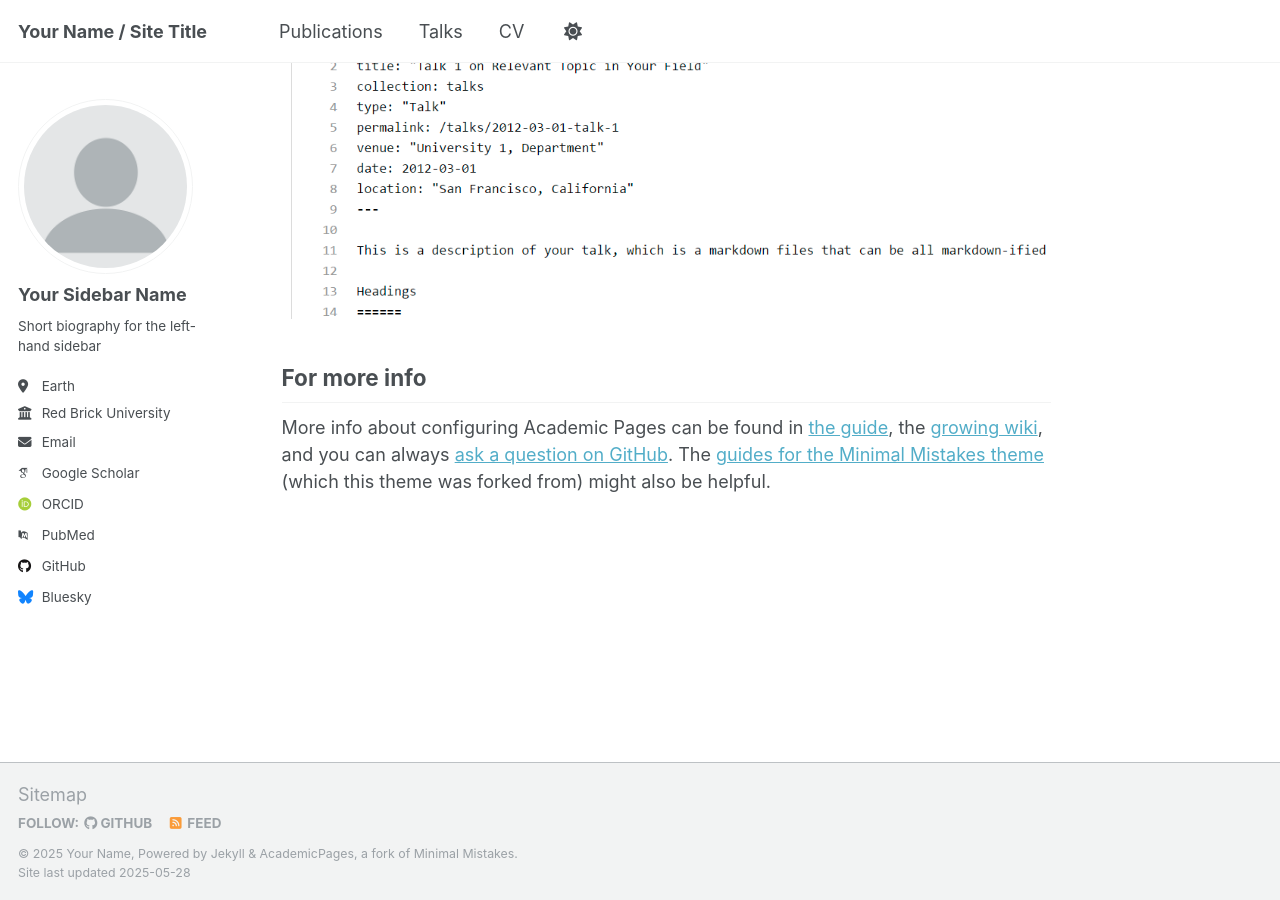
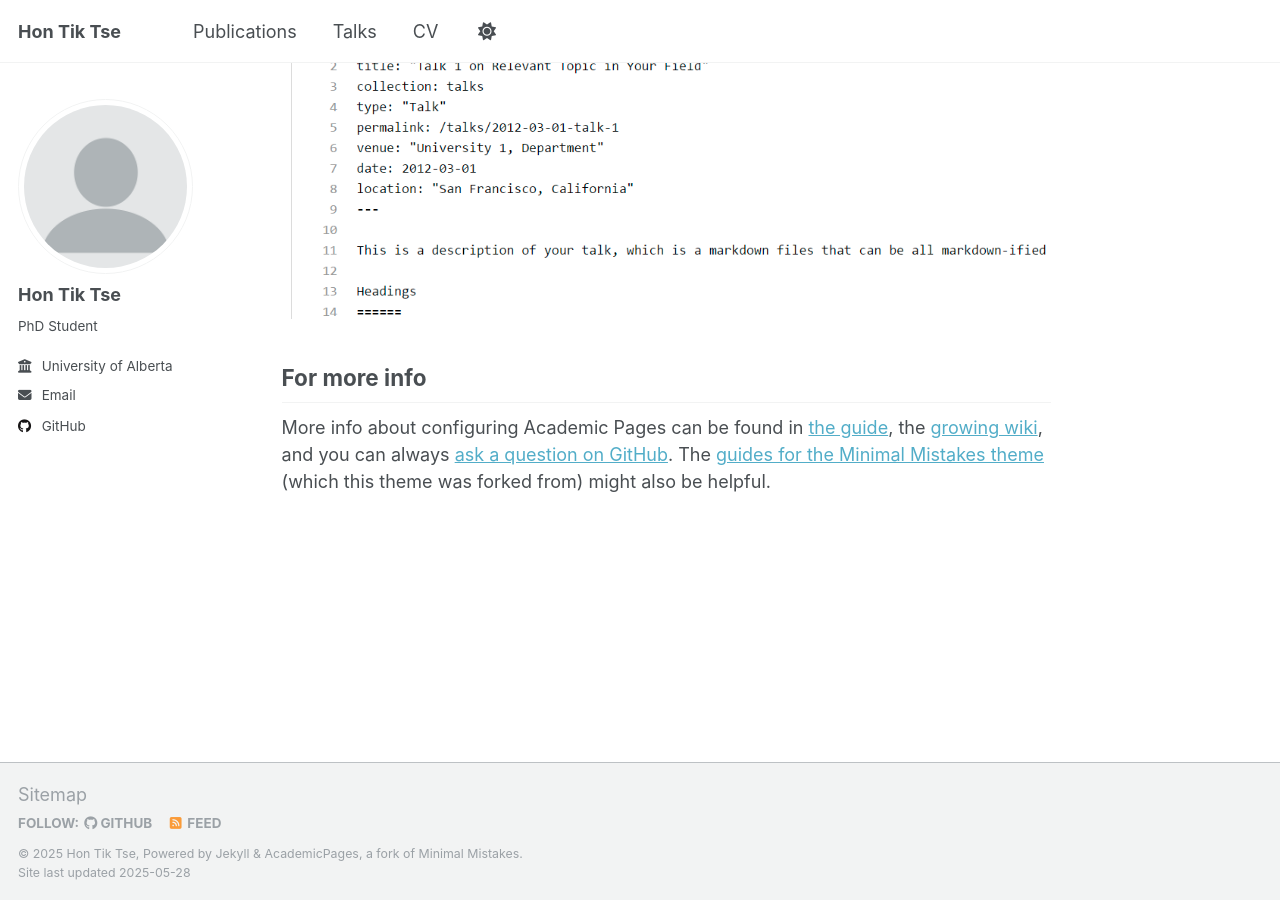
Before and after one commit to httse9/httse9.github.io, a Jekyll site: the page built from _pages/about.md, in a window 1280 px wide and 900 px high, scrolled down 2636 px. Built offline with Jekyll 4.4.1, drawn with Linux system fonts in a browser that asks for light colours; some web fonts are replaced.

Commit message:
Update _config.yml

```diff
--- a/_config.yml
+++ b/_config.yml
@@ -9,13 +9,13 @@
 # Basic Site Settings
 locale                   : "en-US"
 site_theme               : "default"
-title                    : "Your Name / Site Title"
+title                    : "Hon Tik Tse"
 title_separator          : "-"
-name                     : &name "Your Name"
-description              : &description "personal description"
-url                      : https://academicpages.github.io # the base hostname & protocol for your site e.g. "https://[your GitHub username].github.io" or if you already have some other page hosted on Github then use "https://[your GitHub username].github.io/[Your Repo Name]"
+name                     : &name "Hon Tik Tse"
+description              : &description "PhD Student @ University of Alberta"
+url                      : https://httse9.github.io # the base hostname & protocol for your site e.g. "https://[your GitHub username].github.io" or if you already have some other page hosted on Github then use "https://[your GitHub username].github.io/[Your Repo Name]"
 baseurl                  : "" # the subpath of your site, e.g. "/blog"
-repository               : "academicpages/academicpages.github.io"
+repository               : "httse9.github.io"
 
 # Site Author - The following control what appear as part of the author content on the side bar.
 #               If a field is blank the icon and link will not appear, otherwise it will be shown.
@@ -23,22 +23,22 @@ repository               : "academicpages/academicpages.github.io"
 author:
   # Biographic information
   avatar           : "profile.png"
-  name             : "Your Sidebar Name"
+  name             : "Hon Tik Tse"
   pronouns         : # example: "she/her"
-  bio              : "Short biography for the left-hand sidebar"
-  location         : "Earth"
-  employer         : "Red Brick University"
+  bio              : "PhD Student"
+  # location         : ""
+  employer         : "University of Alberta"
   uri              : # URL
-  email            : "none@example.org"
+  email            : "hontik@ualberta.ca"
 
   # Academic websites
   academia         : # URL
   arxiv            : # URL - Update with the correct link to your profile
-  googlescholar    : "https://scholar.google.com/citations?user=PS_CX0AAAAAJ"
+  googlescholar    : #"https://scholar.google.com/citations?user=PS_CX0AAAAAJ"
   impactstory      : # URL
-  orcid            : "http://orcid.org/yourorcidurl"
+  orcid            :
   semantic         : # URL
-  pubmed           : "https://www.ncbi.nlm.nih.gov/pubmed/?term=john+snow"
+  pubmed           :
   researchgate     : # URL
   scopus           : # URL
 
@@ -46,12 +46,12 @@ author:
   bitbucket        : # Username - Update with your username on the site
   codepen          : # Username
   dribbble         : # Username
-  github           : "academicpages"
+  github           : "httse9"
   kaggle           : # Username
   stackoverflow    : # User number or user number and name (i.e., use "1" or "1/jeff-atwood")
 
   # Social media
-  bluesky          : "bsky.app" # Replace this with you Bluesky username
+  bluesky          : #"bsky.app" # Replace this with you Bluesky username
   facebook         : # Username
   flickr           : # Username
   foursquare       : # Username
```
